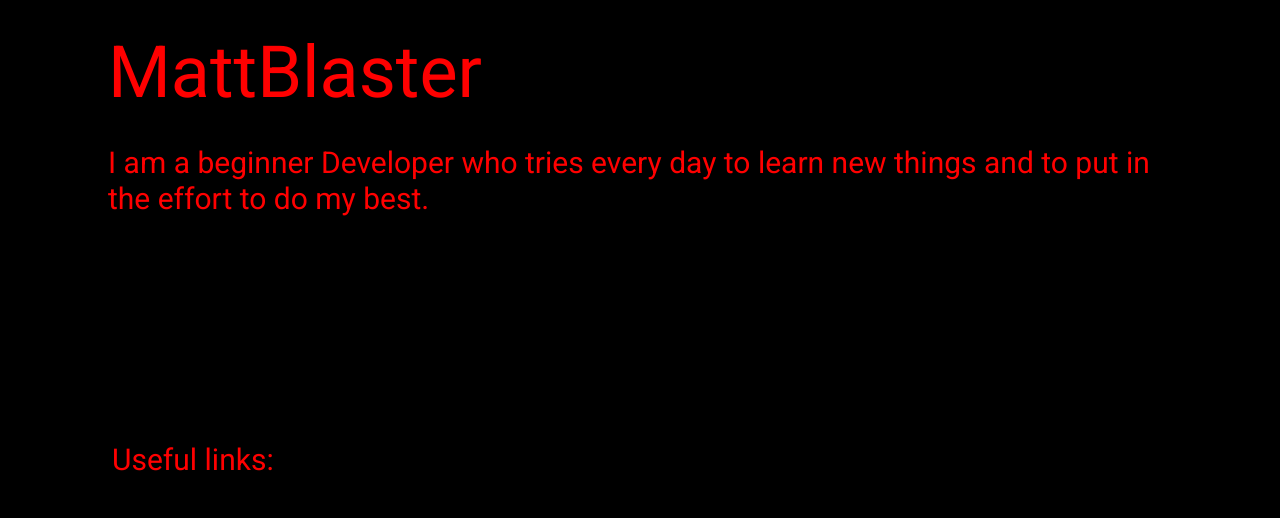
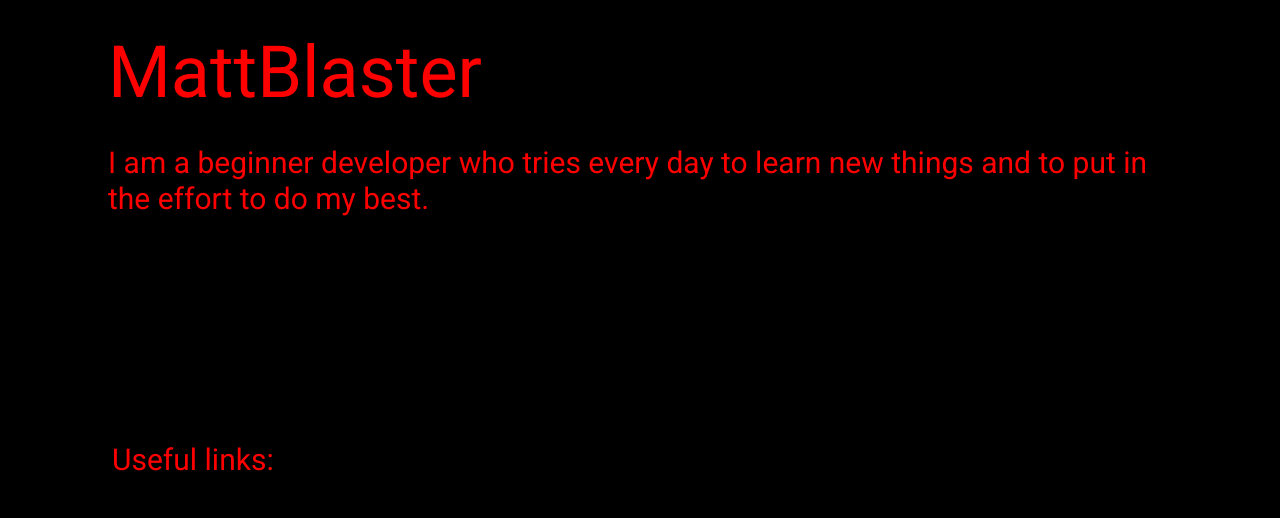
Before and after one commit to MattBlaster3000/mattblaster3000.github.io, a plain HTML site: page index.html in a window 1280 px wide. Shown: the part 216-734 px from the top of the page. Drawn offline with nearby package versions, Linux system fonts and the light colour scheme.

Commit message:
Update index.html

```diff
--- a/index.html
+++ b/index.html
@@ -39,7 +39,7 @@
     <section class="u-black u-clearfix u-section-1" id="sec-4ddf">
       <div class="u-clearfix u-sheet u-sheet-1">
         <h1 class="u-text u-text-custom-color-1 u-title u-text-1">MattBlaster</h1>
-        <h3 class="u-text u-text-custom-color-1 u-text-2">I am a beginner Developer who tries every day to learn new things and to put in the effort to do my best.</h3>
+        <h3 class="u-text u-text-custom-color-1 u-text-2">I am a beginner developer who tries every day to learn new things and to put in the effort to do my best.</h3>
       </div>
     </section>
     <section class="u-black u-clearfix u-section-2" id="sec-c8f0">
```
